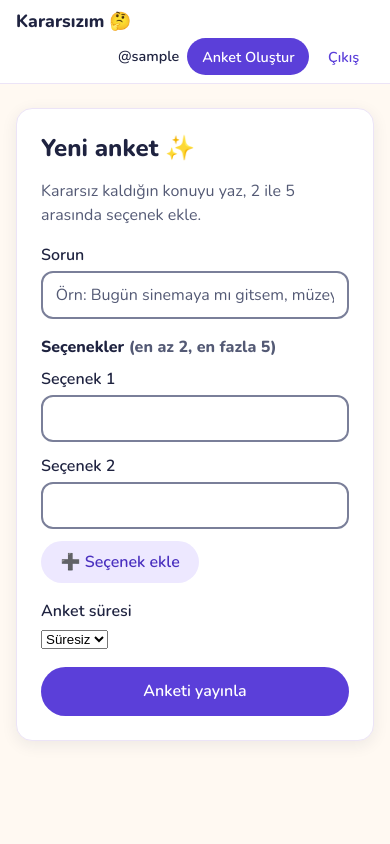
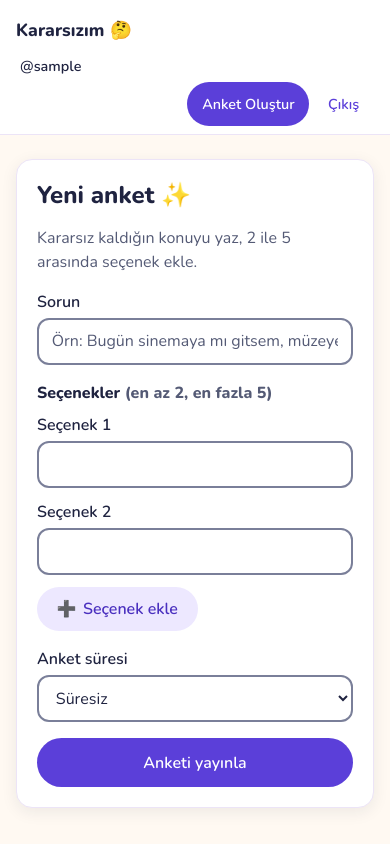
Before and after one commit to ErayAysan/KararsizimUygulamasi, a Django app: page /anket/yeni/ in a window 390 px wide. Run offline with Django 5.2, Linux system fonts and the light colour scheme; the visitor is signed in with stand-in values (Sample User, id 1); parts of the project's set-up code (start-up, migrations or seed data) failed here and were passed over.

Commit message:
Erişilebilirlik: sıra yazısı, mesaj ikonları, form hata kimlikleri, 44px hedefler, mobil menü taşması, forced-colors
Co-Authored-By: Claude Sonnet 5.5 <noreply@anthropic.com>

```diff
--- a/polls/test_design.py
+++ b/polls/test_design.py
@@ -234,7 +234,7 @@ class AccessibilityStructureTests(TestCase):
         poll = make_poll(make_user())
         html = self.client.get(poll.get_absolute_url()).content.decode()
         self.assertEqual(len(re.findall(r'<input type="radio"', html)), 2)
-        self.assertIn('<legend class="visually-hidden">Seçenekler</legend>', html)
+        self.assertRegex(html, r'<legend class="visually-hidden">[^<]*seçeneklerden birini seç</legend>')  # soru, grubun adı olur
 
     def test_error_messages_are_announced(self):
         user = make_user()
--- a/polls/views.py
+++ b/polls/views.py
@@ -65,6 +65,8 @@ def poll_detail(request, public_id):
         option.percent = _percent(option.vote_count, total_votes)
         option.is_mine = option.order == my_order
         option.is_winner = top > 0 and option.vote_count == top
+        # Sıra yazıyla da verilir (renk körleri ve ekran okuyucular için); eşit oylar aynı sırayı alır.
+        option.place = 1 + sum(1 for other in options if other.vote_count > option.vote_count)
         # Süresi dolan ankette çubuklar yeşilden (çok oy) kırmızıya (az oy) boyanır.
         option.rank = _rank_step(option.vote_count, low, top) if is_closed and total_votes else None
 
--- a/static/css/style.css
+++ b/static/css/style.css
@@ -40,6 +40,8 @@
 
 html {
   font-size: 16px;
+  -webkit-text-size-adjust: 100%;
+  text-size-adjust: 100%;
 }
 
 body {
@@ -730,3 +732,146 @@ a {
 .rank-2 .result__fill { background: var(--rank-2); }
 .rank-3 .result__fill { background: var(--rank-3); }
 .rank-4 .result__fill { background: var(--rank-4); }
+
+/* ---------- Faz 7: erişilebilirlik (ekran okuyucu, renk körlüğü, mobil) ---------- */
+
+/* Dokunma hedefleri en az 44x44 px (WCAG 2.5.5); fare kullanıcıları için görünüm bozulmaz. */
+.btn,
+.tabs__link {
+  min-height: 44px;
+  display: inline-flex;
+  align-items: center;
+  justify-content: center;
+  gap: 0.4rem;
+}
+
+.btn--block {
+  display: flex;
+}
+
+.navbar__brand,
+.back-link {
+  display: inline-flex;
+  align-items: center;
+  gap: 0.35rem;
+  min-height: 44px;
+}
+
+.btn--icon {
+  min-width: 44px;
+}
+
+.pagination__info {
+  text-align: center;
+}
+
+@media (max-width: 480px) {
+  .navbar__links .btn {
+    min-height: 44px;
+  }
+
+  .tabs {
+    flex-wrap: wrap;
+  }
+
+  .tabs__link {
+    flex: 1 1 auto;
+  }
+
+  .pagination {
+    flex-wrap: wrap;
+    justify-content: center;
+  }
+
+  .card {
+    padding: 1.25rem;
+  }
+
+  /* Giriş yapmış kullanıcının menüsü 320 px'e sığmaz; kullanıcı adı kendi satırına, düğmeler altına geçer
+     (yatay kaydırma olmasın: WCAG 1.4.10). */
+  .navbar__links {
+    flex-wrap: wrap;
+    justify-content: flex-end;
+    width: 100%;
+    margin-left: 0;
+  }
+
+  .navbar__user {
+    flex: 1 1 100%;
+    max-width: none;
+  }
+}
+
+/* Başka renkle bilgi verme: her mesajın başında ikon vardır (renk tek ipucu değil). */
+.message {
+  display: flex;
+  gap: 0.5rem;
+  align-items: baseline;
+  font-weight: 600;
+}
+
+.message__icon::before {
+  font-weight: 800;
+}
+
+.message--success .message__icon::before { content: "✓"; }
+.message--error .message__icon::before   { content: "✕"; }
+.message--warning .message__icon::before { content: "!"; }
+.message--info .message__icon::before    { content: "i"; }
+
+.field__errors li::before {
+  content: "✕ ";
+  font-weight: 800;
+}
+
+/* Windows Yüksek Karşıtlık modunda arka plan renkleri kaybolur; çubuklar ve seçili kart sistem renkleriyle çizilir. */
+@media (forced-colors: active) {
+  .result__bar {
+    border-color: CanvasText;
+  }
+
+  .result__fill {
+    background: Highlight !important;
+    forced-color-adjust: none;
+  }
+
+  .option-card label,
+  .tabs__link {
+    border-color: CanvasText;
+  }
+
+  .option-card input:checked + label,
+  .tabs__link--current {
+    border-color: Highlight;
+    outline: 3px solid Highlight;
+  }
+
+  .btn--primary {
+    border-color: ButtonText;
+  }
+}
+
+/* Açılır liste (anket süresi): metin alanlarıyla aynı görünüm, 44 px yükseklik. */
+.field select {
+  width: 100%;
+  min-height: 44px;
+  font: inherit;
+  color: var(--text);
+  background: var(--surface);
+  border: 2px solid var(--border-strong);
+  border-radius: 12px;
+  padding: 0.6rem 0.8rem;
+}
+
+.field select:focus-visible {
+  border-color: var(--primary);
+  outline: 3px solid var(--primary);
+  outline-offset: 2px;
+}
+
+.field input[type="text"],
+.field input[type="email"],
+.field input[type="password"],
+.option-row input[type="text"] {
+  min-height: 44px;
+}
--- a/static/js/main.js
+++ b/static/js/main.js
@@ -10,6 +10,14 @@
   var MIN = 2;
   var rows = Array.prototype.slice.call(list.querySelectorAll("[data-option-row]"));
   var addButton = list.querySelector("[data-add-option]");
+  var status = list.querySelector("[data-option-status]");
+
+  // Ekran okuyucu kullanıcıları alan eklendiğini/silindiğini duysun.
+  function announce(text) {
+    if (!status) return;
+    status.textContent = "";
+    window.setTimeout(function () { status.textContent = text; }, 50);
+  }
 
   function input(row) { return row.querySelector("input"); }
   function visibleRows() { return rows.filter(function (row) { return !row.hidden; }); }
@@ -38,6 +46,7 @@
     next.hidden = false;
     refresh();
     input(next).focus();
+    announce("Seçenek eklendi. Şu an " + visibleRows().length + " seçenek var.");
   });
 
   list.addEventListener("click", function (event) {
@@ -51,6 +60,7 @@
     rows.splice(rows.indexOf(row), 1);
     rows.push(row);
     refresh();
+    announce("Seçenek silindi. Şu an " + visibleRows().length + " seçenek var.");
     var firstVisible = visibleRows()[0];
     if (firstVisible) input(firstVisible).focus();
   });
--- a/templates/404.html
+++ b/templates/404.html
@@ -10,7 +10,7 @@
   <p class="muted">Adres yanlış yazılmış ya da anket artık yok olabilir. Kararsız kalma, ana sayfadan devam et!</p>
   <p class="empty-state__actions">
     <a class="btn btn--primary" href="{% url 'polls:list' %}">Ana sayfaya dön</a>
-    <a class="btn btn--soft" href="{% url 'polls:create' %}">➕ Yeni anket aç</a>
+    <a class="btn btn--soft" href="{% url 'polls:create' %}"><span aria-hidden="true">➕</span> Yeni anket aç</a>
   </p>
 </section>
 {% endblock %}
--- a/templates/accounts/login.html
+++ b/templates/accounts/login.html
@@ -5,7 +5,7 @@
 
 {% block content %}
 <section class="card card--narrow">
-  <h1>Giriş Yap 👋</h1>
+  <h1>Giriş Yap <span aria-hidden="true">👋</span></h1>
 
   <form method="post" novalidate>
     {% csrf_token %}
--- a/templates/accounts/register.html
+++ b/templates/accounts/register.html
@@ -5,7 +5,7 @@
 
 {% block content %}
 <section class="card card--narrow">
-  <h1>Kayıt Ol ✨</h1>
+  <h1>Kayıt Ol <span aria-hidden="true">✨</span></h1>
   <p class="muted">Anket açmak için üye ol. Oy vermek için üyelik gerekmez.</p>
 
   <form method="post" novalidate>
--- a/templates/partials/form_field.html
+++ b/templates/partials/form_field.html
@@ -3,7 +3,7 @@
   {{ field }}
   {% if field.help_text %}<div class="field__help" id="{{ field.auto_id }}_helptext">{{ field.help_text|safe }}</div>{% endif %}
   {% if field.errors %}
-  <ul class="field__errors" role="alert">
+  <ul class="field__errors" id="{{ field.auto_id }}_error" role="alert">
     {% for error in field.errors %}<li>{{ error }}</li>{% endfor %}
   </ul>
   {% endif %}
--- a/templates/partials/messages.html
+++ b/templates/partials/messages.html
@@ -1,7 +1,11 @@
 {% if messages %}
-<ul class="messages" aria-live="polite">
+<ul class="messages">
   {% for message in messages %}
-  <li class="message message--{{ message.tags }}"{% if message.level_tag == "error" %} role="alert"{% endif %}>{{ message }}</li>
+  <li class="message message--{{ message.tags }}"{% if message.level_tag == "error" %} role="alert"{% else %} role="status"{% endif %}>
+    <span class="message__icon" aria-hidden="true"></span>
+    <span class="visually-hidden">{% if message.level_tag == "success" %}Başarılı:{% elif message.level_tag == "error" %}Hata:{% elif message.level_tag == "warning" %}Uyarı:{% else %}Bilgi:{% endif %}</span>
+    {{ message }}
+  </li>
   {% endfor %}
 </ul>
 {% endif %}
--- a/templates/partials/navbar.html
+++ b/templates/partials/navbar.html
@@ -1,6 +1,6 @@
 <header class="navbar">
   <nav class="navbar__inner container" aria-label="Ana gezinme">
-    <a class="navbar__brand" href="{% url 'polls:list' %}">Kararsızım 🤔</a>
+    <a class="navbar__brand" href="{% url 'polls:list' %}">Kararsızım <span aria-hidden="true">🤔</span></a>
     <ul class="navbar__links">
       {% if user.is_authenticated %}
         <li class="navbar__user">@{{ user.username }}</li>
--- a/templates/partials/poll_card.html
+++ b/templates/partials/poll_card.html
@@ -6,8 +6,8 @@
     <span>{{ poll.option_count }} seçenek</span>
     <span>{{ poll.vote_count }} oy</span>
     {% if poll.ends_at %}
-      {% if poll.is_closed %}<span>🔒 Süresi doldu</span>{% else %}<span>⏳ {{ poll.ends_at|remaining }}</span>{% endif %}
+      {% if poll.is_closed %}<span><span aria-hidden="true">🔒</span> Süresi doldu</span>{% else %}<span><span aria-hidden="true">⏳</span> {{ poll.ends_at|remaining }}</span>{% endif %}
     {% endif %}
   </p>
-  <a class="btn btn--soft" href="{{ poll.get_absolute_url }}">{% if poll.is_closed %}Sonuçlara bak →{% else %}Oy ver →{% endif %}</a>
+  <a class="btn btn--soft" href="{{ poll.get_absolute_url }}">{% if poll.is_closed %}Sonuçlara bak{% else %}Oy ver{% endif %}<span class="visually-hidden">: {{ poll.question }}</span> <span aria-hidden="true">→</span></a>
 </article>
--- a/templates/polls/poll_create.html
+++ b/templates/polls/poll_create.html
@@ -5,7 +5,7 @@
 
 {% block content %}
 <section class="card">
-  <h1>Yeni anket ✨</h1>
+  <h1>Yeni anket <span aria-hidden="true">✨</span></h1>
   <p class="muted">Kararsız kaldığın konuyu yaz, 2 ile 5 arasında seçenek ekle.</p>
 
   <form method="post">
@@ -17,6 +17,7 @@
 
     <fieldset class="options" data-option-list>
       <legend>Seçenekler <span class="muted">(en az 2, en fazla 5)</span></legend>
+      <p class="visually-hidden" role="status" aria-live="polite" data-option-status></p>
 
       {% if form.non_field_errors %}
       <ul class="field__errors" role="alert">
@@ -34,7 +35,7 @@
       </div>
       {% endfor %}
 
-      <button type="button" class="btn btn--soft" data-add-option hidden>➕ Seçenek ekle</button>
+      <button type="button" class="btn btn--soft" data-add-option hidden><span aria-hidden="true">➕</span> Seçenek ekle</button>
     </fieldset>
 
     {% with field=form.duration %}
--- a/templates/polls/poll_list.html
+++ b/templates/polls/poll_list.html
@@ -6,7 +6,7 @@
 {% block content %}
 <div class="page-header">
   <h1>Anketler</h1>
-  <a class="btn btn--primary" href="{% url 'polls:create' %}">➕ Yeni anket aç</a>
+  <a class="btn btn--primary" href="{% url 'polls:create' %}"><span aria-hidden="true">➕</span> Yeni anket aç</a>
 </div>
 
 <nav class="tabs" aria-label="Anket durumu">
@@ -28,7 +28,7 @@
     {% else %}
       <span class="btn btn--soft btn--disabled" aria-disabled="true">← Yeni</span>
     {% endif %}
-    <span class="pagination__info">Sayfa {{ page.number }} / {{ page.paginator.num_pages }}</span>
+    <span class="pagination__info" aria-current="page">Sayfa {{ page.number }} / {{ page.paginator.num_pages }}</span>
     {% if page.has_next %}
       <a class="btn btn--soft" href="?{% if status == 'bitti' %}durum=bitti&amp;{% endif %}page={{ page.next_page_number }}" rel="next">Eski →</a>
     {% else %}
@@ -47,7 +47,7 @@
     <p class="empty-state__emoji" aria-hidden="true">🫥</p>
     <h2>Henüz kimse kararsız değil…</h2>
     <p class="muted">İlk anketi sen aç!</p>
-    <a class="btn btn--primary" href="{% url 'polls:create' %}">➕ Yeni anket aç</a>
+    <a class="btn btn--primary" href="{% url 'polls:create' %}"><span aria-hidden="true">➕</span> Yeni anket aç</a>
   </section>
 {% endif %}
 {% endblock %}
```
Also changed, not shown: CLAUDE.md (+1 -0 lines), polls/test_a11y.py (added, +164 -0 lines), templates/polls/poll_detail.html (+6 -6 lines).
